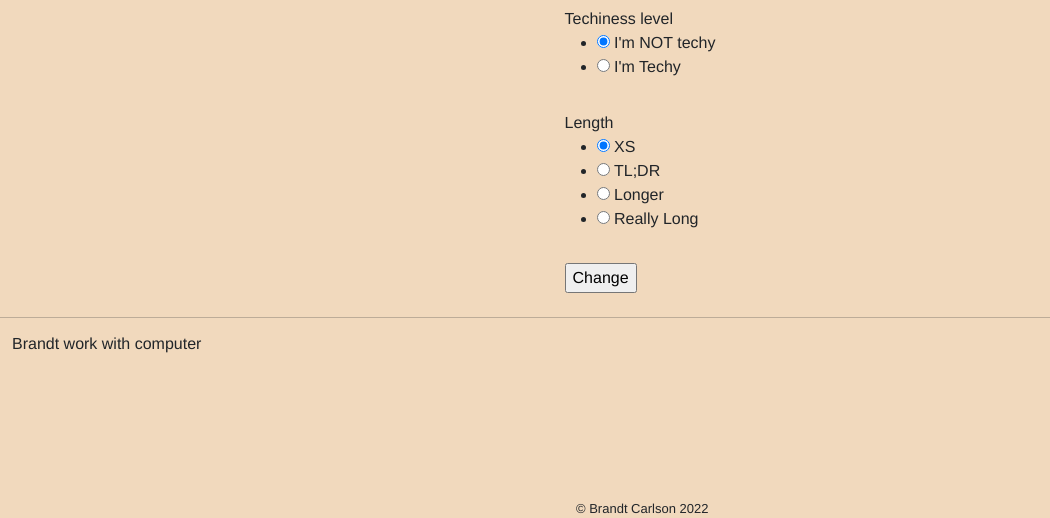
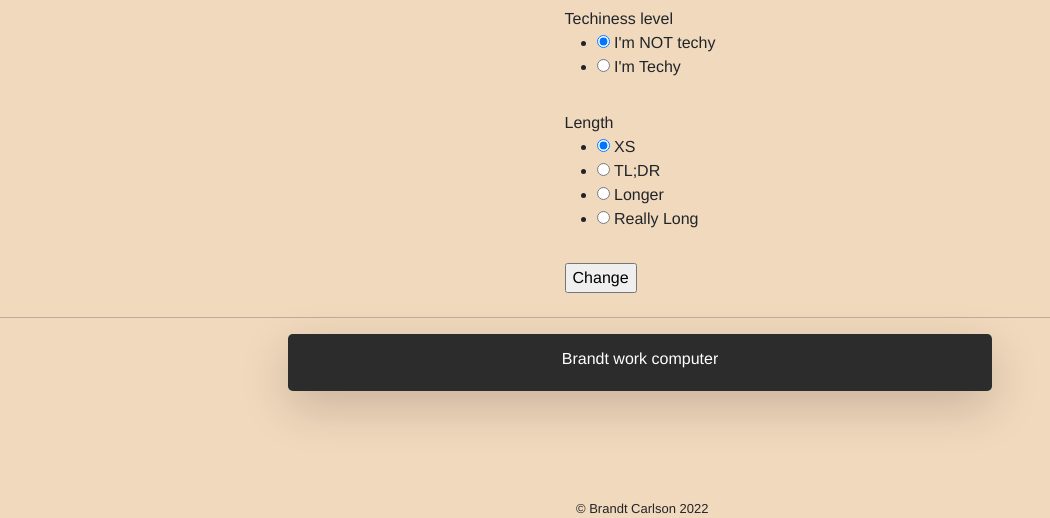
Before and after one commit to Brandt-C/API-playground, a Flask app: page / in a window 1280 px wide. Shown: the part 282-800 px from the top of the page, without its empty margins (0-1050 px from the left). Run offline with Flask 2, Linux system fonts and the light colour scheme.

Commit message:
styling on bio

```diff
--- a/app/services.py
+++ b/app/services.py
@@ -118,7 +118,7 @@ class Location:
 
 class Bio():
     def __init__(self):
-        self.nt = {'xs' : "Brandt work with computer",
+        self.nt = {'xs' : "Brandt work computer",
             'tldr' : "Brandt likes building funcitonal things with tech!",
             'l' : "Brandt enjoys the functional aspect of creating things on and off of the web that benefit the end user.  He really likes working with APIs (hence the title on your tab at the top here).  This space serves as his playground to show some of what he can do!",
             'xl' : "Brandt enjoys the functional aspect of creating things on and off of the web that benefit the end user.  He really likes working with APIs (hence the title on your tab at the top here).  This space serves as his playground to show some of what he can do! Lorem ipsum dolor sit amet, consectetur adipiscing elit, sed do eiusmod tempor incididunt ut labore et dolore magna aliqua. Ut enim ad minim veniam, quis nostrud exercitation ullamco laboris nisi ut aliquip ex ea commodo consequat. Duis aute irure dolor in reprehenderit in voluptate velit esse cillum dolore eu fugiat nulla pariatur. Excepteur sint occaecat cupidatat non proident, sunt in culpa qui officia deserunt mollit anim id est laborum.",
@@ -126,7 +126,7 @@ class Bio():
         self.t = {'xs' : "Brandt builds full-s",
             "tldr" : "Brandt builds full-stack web applications- like this one!",
             'l' : "Brandt really enjoys the functional aspect of using code to build and create.  This includes sites, apps, software, and some nerdy problem-solving.  He particularly enjoys Python, working with APIs, and being around good people!",
-            'xl' : "Brandt really enjoys the functional aspect of using code to build and create.  This includes sites, apps, software, and some nerdy problem-solving.  He particularly enjoys Python, working with APIs, and being around good people!  Here's a bunch of industry buzzwords and technologies that have relevance to him: Python, JavaScript, Bootstrap, Flask, React, DBeaver, SQL, PostgreSQL, Firebase, Jinja, Werkzueg, Psycopg2, SQLAlchemy, Heroku, VS Code, Jupyter notebook, OOP, Pandas, Numpy, Git, HTML, CSS, more.  Lorem ipsum dolor sit amet, consectetur adipiscing elit, sed do eiusmod tempor incididunt ut labore et dolore magna aliqua. An necis mi fili, quantilla prudentia mundus regatur. Mi in nulla posuere sollicitudin. Nulla facilisi etiam dignissim diam quis enim lobortis scelerisque fermentum."
+            'xl' : "Brandt really enjoys the functional aspect of using code to build and create.  This includes sites, apps, software, and some nerdy problem-solving.  He particularly enjoys Python, working with APIs, and being around good people!  Here's a bunch of industry buzzwords and technologies that have relevance to him: Python, JavaScript, Bootstrap, Flask, React, DBeaver, SQL, PostgreSQL, Firebase, Jinja, Werkzueg, Psycopg2, SQLAlchemy, Heroku, VS Code, Jupyter notebook, OOP, Pandas, Numpy, Git, HTML, CSS, more.  Lorem ipsum dolor sit amet, consectetur adipiscing elit, sed do eiusmod tempor incididunt ut labore et dolore magna aliqua. An necis, mi fili, quantilla prudentia mundus regatur. Mi in nulla posuere sollicitudin. Nulla facilisi etiam dignissim diam quis enim lobortis scelerisque fermentum."
         }
     def convert(self, tl, l):
         if not tl and l:
--- a/app/static/css/main.css
+++ b/app/static/css/main.css
@@ -34,3 +34,13 @@ h3 {
     border: 5px;
     border-color: black;
 }
+
+#bio {
+    background-color: rgb(44, 44, 44);
+    max-width: 55%;
+    padding: 15px;
+    color: white;
+    text-align: center;
+    word-spacing: 115%;
+
+}
--- a/app/templates/index.html
+++ b/app/templates/index.html
@@ -83,7 +83,7 @@
   <hr>
   {% endblock %}
   {% block content3 %}
-  <div class="container-fluid">
+  <div id="bio" class="container-fluid shadow-lg mb-3 rounded-3">
   <h6 id="bio-body">{{ bb }}</h6>
   </div>
   {% endblock %}
```
Also changed, not shown: app/static/css/rm.css (line endings or trailing spaces).
